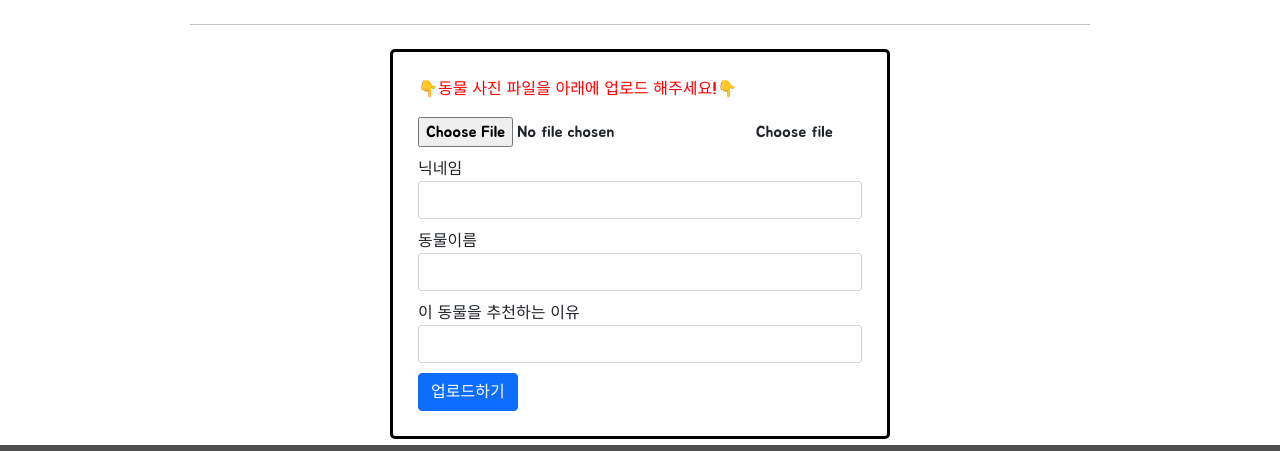
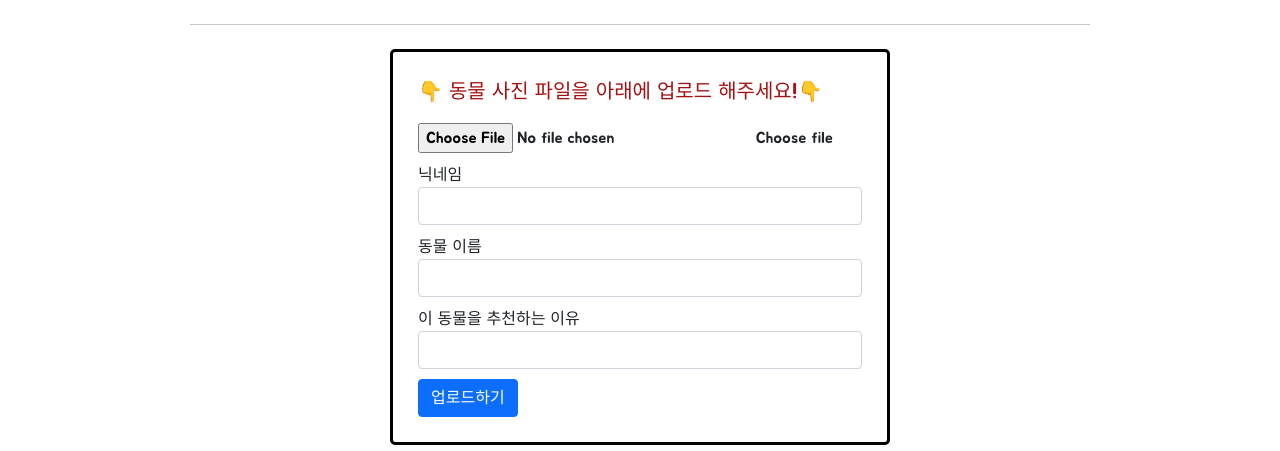
Before and after one commit to animalFarm-miniproject/miniProject, a Flask app: page /animal in a window 1280 px wide. Shown: the part 500-951 px from the top of the page. Run offline with Flask 3, Linux system fonts and the light colour scheme; data that the repository does not hold is empty.

Commit message:
Update animal.html

```diff
--- a/templates/animal.html
+++ b/templates/animal.html
@@ -61,7 +61,9 @@
         }
 
         .intro {
-            color: red;
+            color: rgb(164, 19, 19);
+            font-size: 20px;
+            text-align: center;
         }
     </style>
     <script>
@@ -148,7 +150,7 @@
             <!--이미지 업로더-->
 
             <div class="custom-file">
-                <label class="intro">👇동물 사진 파일을 아래에 업로드 해주세요!👇 </label>
+                <label class="intro">👇 동물 사진 파일을 아래에 업로드 해주세요!👇 </label>
                 <p></p>
                 <input type="file" class="custom-file-input" id="img-file">
                 <label class="custom-file-label" for="img-file">Choose file</label>
@@ -159,7 +161,7 @@
                 <input type="email" class="form-control" aria-describedby="emailHelp" id="img-user" placeholder="">
             </div>
             <div class="form-group">
-                <label>동물이름</label>
+                <label>동물 이름</label>
                 <input type="email" class="form-control" id="img-animal" placeholder="">
             </div>
             <div class="form-group">
```
